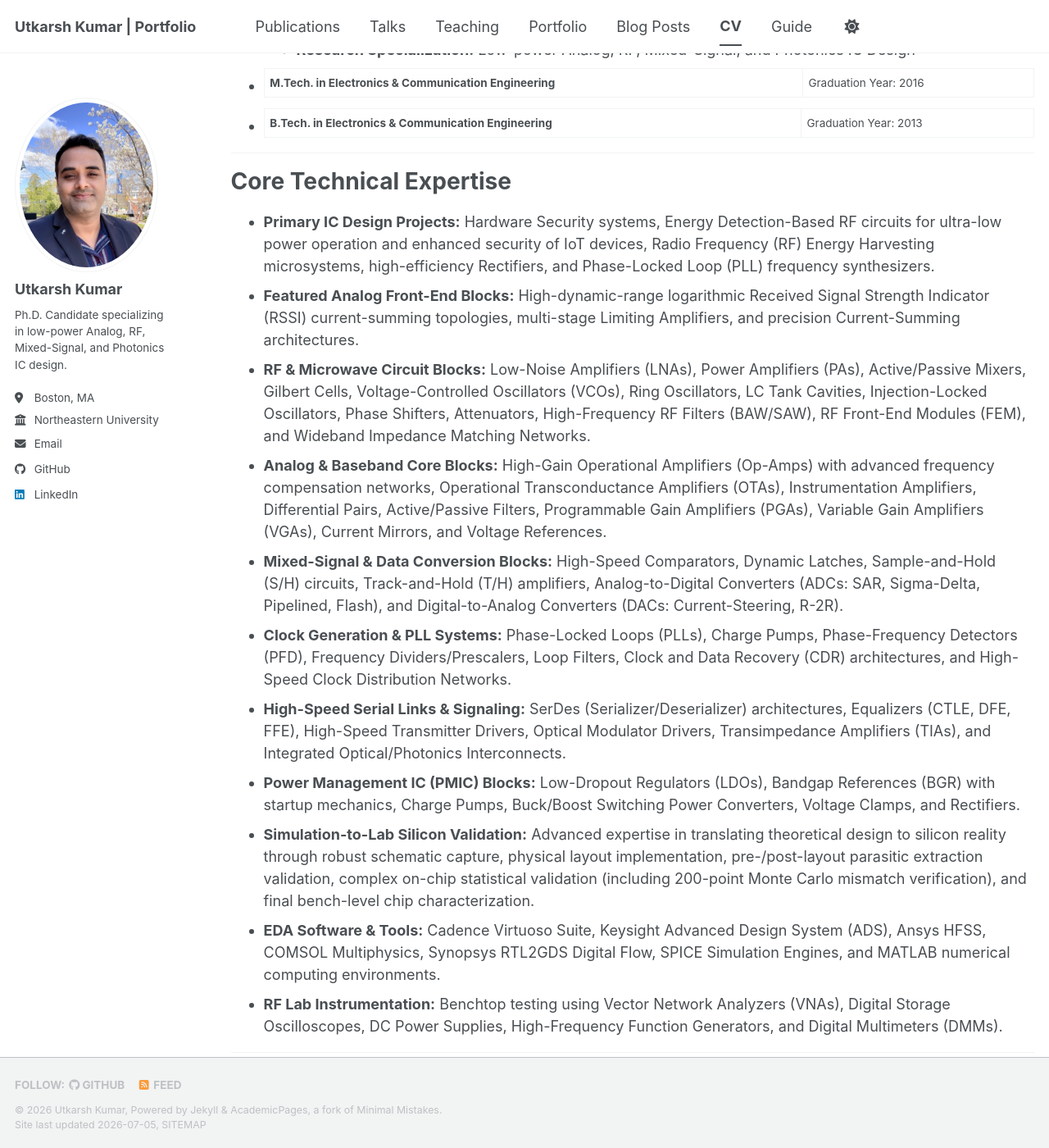
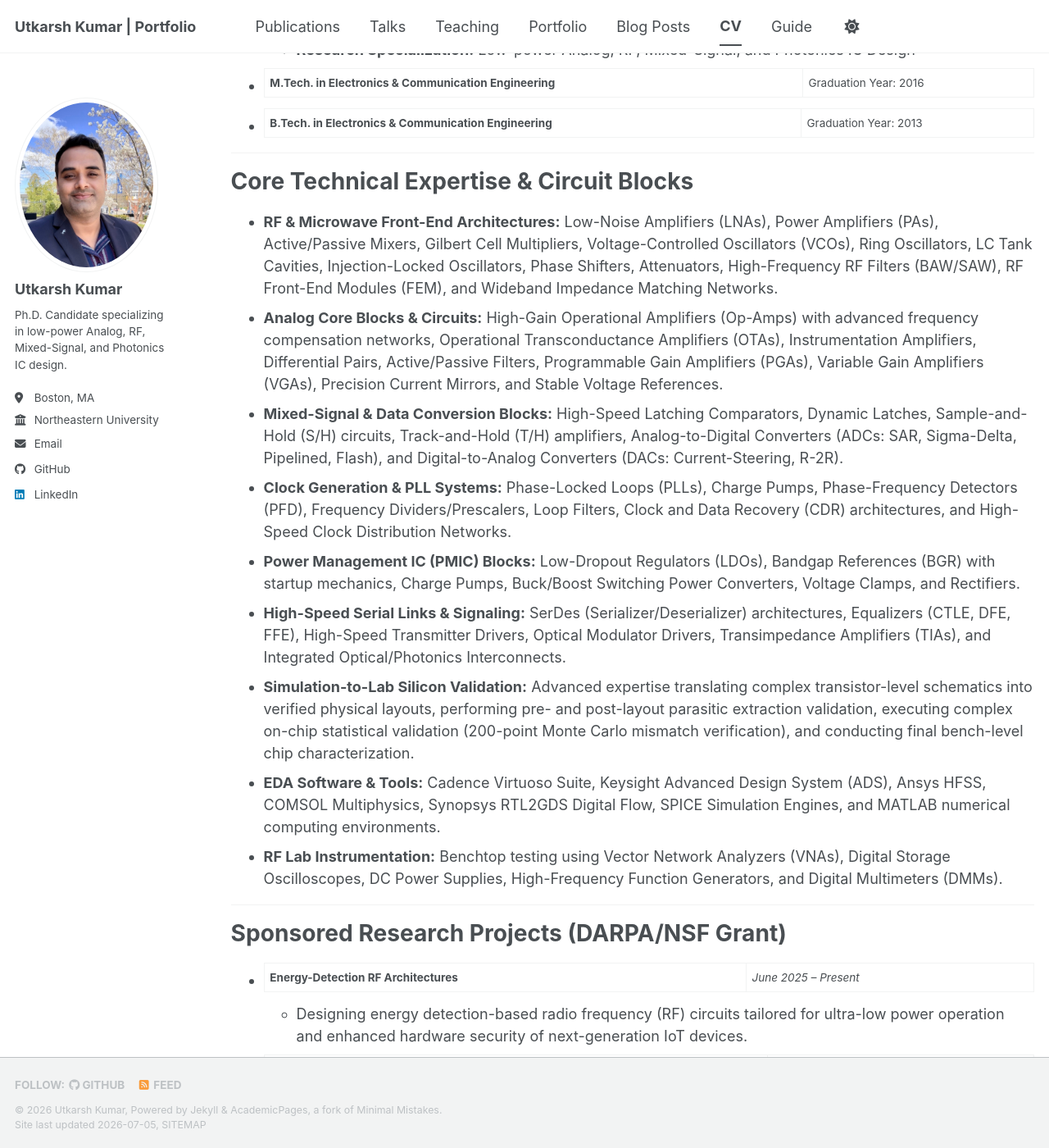
Before and after one commit to Ut1991/Ut1991.github.io, a Jekyll site: the page built from _pages/cv.md, in a window 1280 px wide and 1400 px high, scrolled down 233 px. Shown: the whole window at 82% size. Built offline with Jekyll 4.4.1, drawn with Linux system fonts in a browser that asks for light colours; a style sheet for code colours, icons or effects is not loaded; some of the changed text lies outside the part shown.

Commit message:
Update cv.md

```diff
--- a/_pages/cv.md
+++ b/_pages/cv.md
@@ -19,19 +19,39 @@ Education
 
 ---
 
-Core Technical Expertise
+Core Technical Expertise & Circuit Blocks
 ======
-* **Primary IC Design Projects:** Hardware Security systems, Energy Detection-Based RF circuits for ultra-low power operation and enhanced security of IoT devices, Radio Frequency (RF) Energy Harvesting microsystems, high-efficiency Rectifiers, and Phase-Locked Loop (PLL) frequency synthesizers.
-* **Featured Analog Front-End Blocks:** High-dynamic-range logarithmic Received Signal Strength Indicator (RSSI) current-summing topologies, multi-stage Limiting Amplifiers, and precision Current-Summing architectures.
-* **RF & Microwave Circuit Blocks:** Low-Noise Amplifiers (LNAs), Power Amplifiers (PAs), Active/Passive Mixers, Gilbert Cells, Voltage-Controlled Oscillators (VCOs), Ring Oscillators, LC Tank Cavities, Injection-Locked Oscillators, Phase Shifters, Attenuators, High-Frequency RF Filters (BAW/SAW), RF Front-End Modules (FEM), and Wideband Impedance Matching Networks.
-* **Analog & Baseband Core Blocks:** High-Gain Operational Amplifiers (Op-Amps) with advanced frequency compensation networks, Operational Transconductance Amplifiers (OTAs), Instrumentation Amplifiers, Differential Pairs, Active/Passive Filters, Programmable Gain Amplifiers (PGAs), Variable Gain Amplifiers (VGAs), Current Mirrors, and Voltage References.
-* **Mixed-Signal & Data Conversion Blocks:** High-Speed Comparators, Dynamic Latches, Sample-and-Hold (S/H) circuits, Track-and-Hold (T/H) amplifiers, Analog-to-Digital Converters (ADCs: SAR, Sigma-Delta, Pipelined, Flash), and Digital-to-Analog Converters (DACs: Current-Steering, R-2R).
+* **RF & Microwave Front-End Architectures:** Low-Noise Amplifiers (LNAs), Power Amplifiers (PAs), Active/Passive Mixers, Gilbert Cell Multipliers, Voltage-Controlled Oscillators (VCOs), Ring Oscillators, LC Tank Cavities, Injection-Locked Oscillators, Phase Shifters, Attenuators, High-Frequency RF Filters (BAW/SAW), RF Front-End Modules (FEM), and Wideband Impedance Matching Networks.
+* **Analog Core Blocks & Circuits:** High-Gain Operational Amplifiers (Op-Amps) with advanced frequency compensation networks, Operational Transconductance Amplifiers (OTAs), Instrumentation Amplifiers, Differential Pairs, Active/Passive Filters, Programmable Gain Amplifiers (PGAs), Variable Gain Amplifiers (VGAs), Precision Current Mirrors, and Stable Voltage References.
+* **Mixed-Signal & Data Conversion Blocks:** High-Speed Latching Comparators, Dynamic Latches, Sample-and-Hold (S/H) circuits, Track-and-Hold (T/H) amplifiers, Analog-to-Digital Converters (ADCs: SAR, Sigma-Delta, Pipelined, Flash), and Digital-to-Analog Converters (DACs: Current-Steering, R-2R).
 * **Clock Generation & PLL Systems:** Phase-Locked Loops (PLLs), Charge Pumps, Phase-Frequency Detectors (PFD), Frequency Dividers/Prescalers, Loop Filters, Clock and Data Recovery (CDR) architectures, and High-Speed Clock Distribution Networks.
+* **Power Management IC (PMIC) Blocks:** Low-Dropout Regulators (LDOs), Bandgap References (BGR) with startup mechanics, Charge Pumps, Buck/Boost Switching Power Converters, Voltage Clamps, and Rectifiers.
 * **High-Speed Serial Links & Signaling:** SerDes (Serializer/Deserializer) architectures, Equalizers (CTLE, DFE, FFE), High-Speed Transmitter Drivers, Optical Modulator Drivers, Transimpedance Amplifiers (TIAs), and Integrated Optical/Photonics Interconnects.
-* **Power Management IC (PMIC) Blocks:** Low-Dropout Regulators (LDOs), Bandgap References (BGR) with startup mechanics, Charge Pumps, Buck/Boost Switching Power Converters, Voltage Clamps, and Rectifiers.
-* **Simulation-to-Lab Silicon Validation:** Advanced expertise in translating theoretical design to silicon reality through robust schematic capture, physical layout implementation, pre-/post-layout parasitic extraction validation, complex on-chip statistical validation (including 200-point Monte Carlo mismatch verification), and final bench-level chip characterization.
+* **Simulation-to-Lab Silicon Validation:** Advanced expertise translating complex transistor-level schematics into verified physical layouts, performing pre- and post-layout parasitic extraction validation, executing complex on-chip statistical validation (200-point Monte Carlo mismatch verification), and conducting final bench-level chip characterization.
 * **EDA Software & Tools:** Cadence Virtuoso Suite, Keysight Advanced Design System (ADS), Ansys HFSS, COMSOL Multiphysics, Synopsys RTL2GDS Digital Flow, SPICE Simulation Engines, and MATLAB numerical computing environments.
 * **RF Lab Instrumentation:** Benchtop testing using Vector Network Analyzers (VNAs), Digital Storage Oscilloscopes, DC Power Supplies, High-Frequency Function Generators, and Digital Multimeters (DMMs).
+
+---
+
+Sponsored Research Projects (DARPA/NSF Grant)
+======
+* **Energy-Detection RF Architectures** | *June 2025 – Present*
+  * Designing energy detection-based radio frequency (RF) circuits tailored for ultra-low power operation and enhanced hardware security of next-generation IoT devices.
+* **Energy-Efficient PLL-Based Frequency Synthesizer** | *October 2024 – June 2025*
+  * Developed energy-efficient Phase-Locked Loop (PLL)-based frequency synthesizers optimized for distributed beamforming networks and next-generation wireless communications systems.
+* **Protecting Analog and Mixed-Signal Circuits Using Switch-Mode Time-Domain Locking** | *May 2023 – March 2024*
+  * Researched and developed advanced methodologies for safeguarding sensitive analog and mixed-signal integrated circuits using custom switch-mode time-domain locking state frameworks.
+* **Sub-microwatt RF Energy Harvesting Integrated Circuit** | *January 2023 – November 2023*
+  * Built ultra-low power sub-microwatt RF energy harvesting integrated circuits featuring high-efficiency rectifiers and intelligent power management architectures for battery-free IoT nodes and biomedical implant applications.
+
+---
+
+Silicon Design & Academic Projects
+======
+* **45nm CMOS Bandgap Reference (BGR):** Modeled and designed a precision 45nm CMOS bandgap reference circuit achieving a highly stable temperature drift profile of less than 1 mV/°C for high-accuracy on-chip biasing networks.
+* **65nm CMOS Low-Dropout (LDO) Regulator:** Implemented a 65nm CMOS LDO regulator achieving 100 mV load regulation and a rapid sub-5 microsecond transient recovery response across a variable 1–50 mA load envelope.
+* **9-bit Differential SAR ADC:** Fabricated and designed a 9-bit differential charge-redistribution Successive Approximation Register (SAR) Analog-to-Digital Converter in TSMC 65nm technology, achieving 50.5 dB SNDR and 59.5 dB SFDR at an ultra-low power consumption of 233 microwatts under a 1 V supply.
+* **Logarithmic RSSI Transceiver Chain:** Configured a high-dynamic-range Received Signal Strength Indicator (RSSI) current-summing architecture coupled with multi-stage limiting amplifiers for integrated spectrum sensor blocks.
 
 ---
 
```
